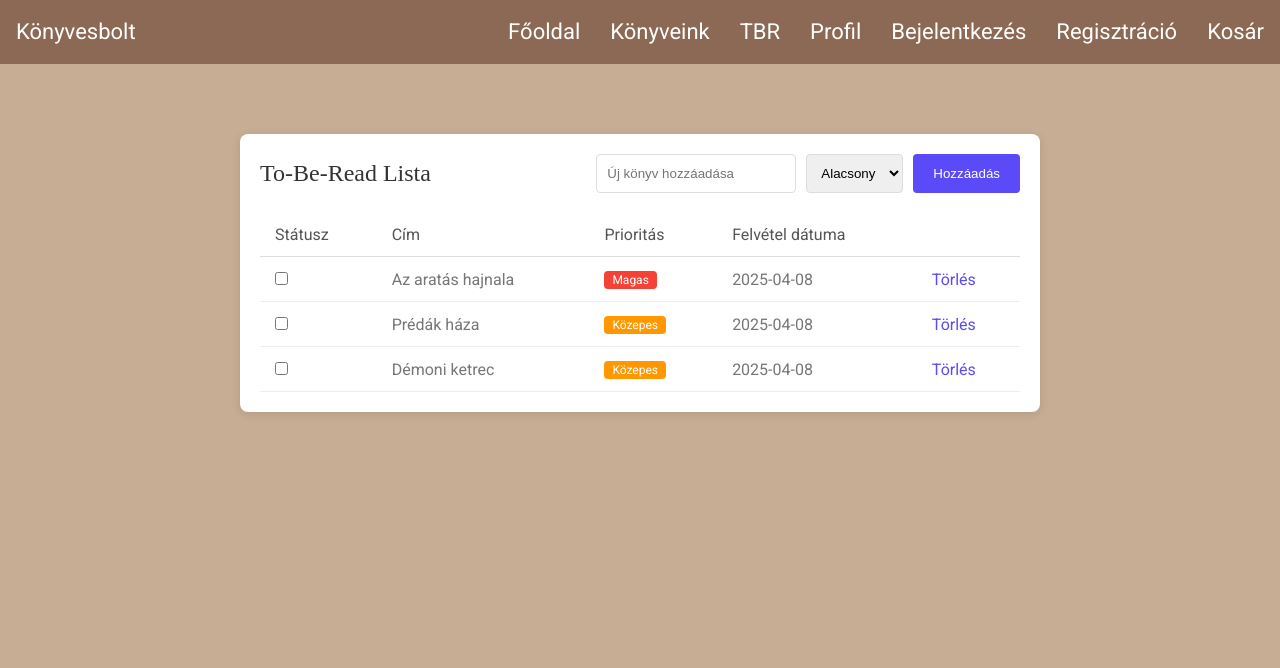
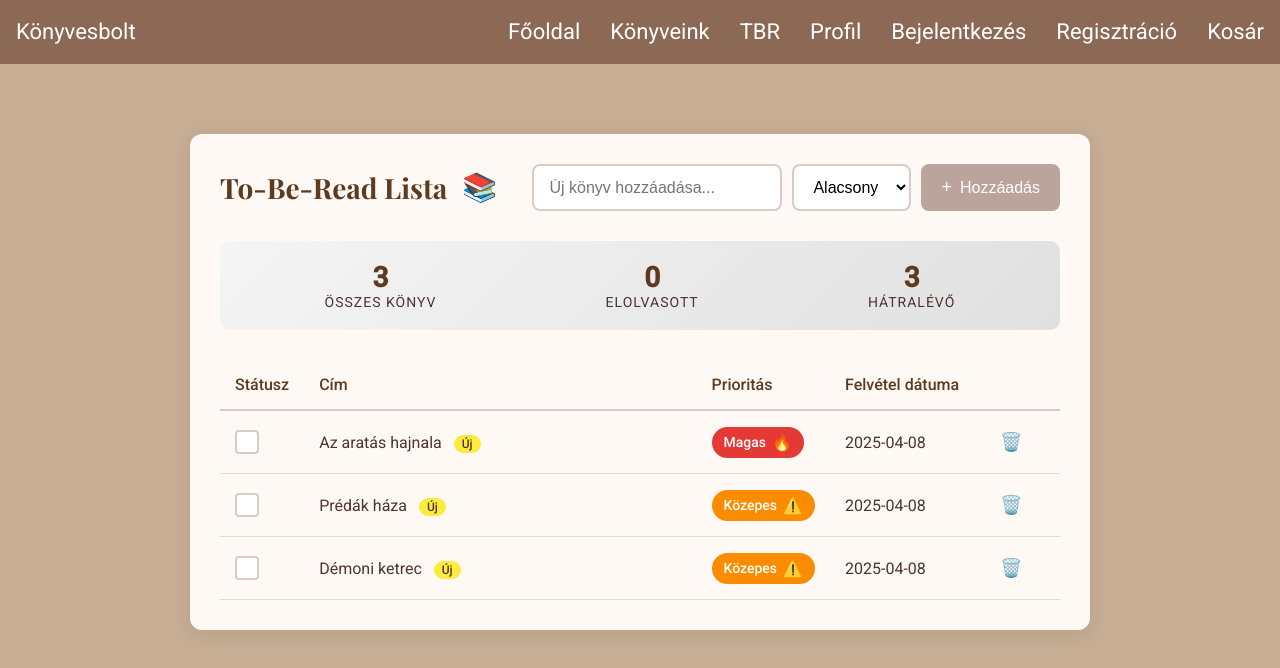
Before and after one commit to Depphead18/konyv-webshop, an Angular app: page /tbr in a window 1280 px wide. Shown: the top 668 px of the page. Built offline with nearby package versions, Linux system fonts and the light colour scheme.

Commit message:
tbr lista kiegeszites

```diff
--- a/src/app/pages/tasks/tbr.component.html
+++ b/src/app/pages/tasks/tbr.component.html
@@ -1,35 +1,84 @@
 <main>
     <div class="container" style="margin-top: 50px;">
         <div class="header">
-            <h2>{{ title }}</h2>
+            <div class="title-container">
+                <h2>{{ title }}</h2>
+                <div class="book-icon">📚</div>
+            </div>
             <div class="input-group">
-                <input type="text" placeholder="Új könyv hozzáadása" [(ngModel)]="newBookName">
+                <input type="text" placeholder="Új könyv hozzáadása..." [(ngModel)]="newBookName"
+                       (keyup.enter)="addBook()">
                 <select [(ngModel)]="newBookPriority">
-                    <option value="Magas">Magas</option>
-                    <option value="Közepes">Közepes</option>
-                    <option value="Alacsony">Alacsony</option>
+                    <option *ngFor="let priority of priorities" [value]="priority">
+                        {{ priority }}
+                    </option>
                 </select>
-                <button (click)="addBook()">Hozzáadás</button>
+                <button (click)="addBook()" [disabled]="!newBookName.trim()">
+                    <span class="plus-icon">+</span> Hozzáadás
+                </button>
+            </div>
+        </div>
+
+        <div class="stats">
+            <div class="stat-item">
+                <span class="stat-number">{{ getTotalBooks() }}</span>
+                <span class="stat-label">Összes könyv</span>
+            </div>
+            <div class="stat-item">
+                <span class="stat-number">{{ getCompletedBooks() }}</span>
+                <span class="stat-label">Elolvasott</span>
+            </div>
+            <div class="stat-item">
+                <span class="stat-number">{{ getPendingBooks() }}</span>
+                <span class="stat-label">Hátralévő</span>
             </div>
         </div>
 
         <table>
             <thead>
                 <tr>
-                    <th>Státusz</th>
+                    <th width="60px">Státusz</th>
                     <th>Cím</th>
-                    <th>Prioritás</th>
-                    <th>Felvétel dátuma</th>
-                    <th></th>
+                    <th width="120px">Prioritás</th>
+                    <th width="150px">Felvétel dátuma</th>
+                    <th width="80px"></th>
                 </tr>
             </thead>
             <tbody>
-                    <tr *ngFor="let konyv of konyvek; trackBy: trackById">
-                    <td><input type="checkbox" [checked]="konyv.completed" (change)="toggleBookCompletion(konyv)"></td>
-                    <td [class.completed]="konyv.completed" [appCustomColor]="konyv.completed" appHighlightOnHover>{{ konyv.title }}</td>
-                    <td><span class="priority {{ konyv.priority.toLowerCase() }}">{{ konyv.priority }}</span></td>
+                <tr *ngFor="let konyv of konyvek; trackBy: trackById"
+                    [class.completed-row]="konyv.completed">
+                    <td>
+                        <label class="checkbox-container">
+                            <input type="checkbox" [checked]="konyv.completed"
+                                   (change)="toggleBookCompletion(konyv)">
+                            <span class="checkmark"></span>
+                        </label>
+                    </td>
+                    <td [class.completed]="konyv.completed"
+                        [appCustomColor]="konyv.completed"
+                        appHighlightOnHover>
+                        {{ konyv.title }}
+                        <span *ngIf="isNew(konyv)" class="new-badge">Új</span>
+                    </td>
+                    <td>
+                        <span class="priority {{ konyv.priority.toLowerCase() }}">
+                            {{ konyv.priority }}
+                            <span class="priority-icon">
+                                {{ getPriorityIcon(konyv.priority) }}
+                            </span>
+                        </span>
+                    </td>
                     <td>{{ konyv.dueDate | dateFormatter }}</td>
-                    <td><a href="#" class="edit-link">Törlés</a></td>
+                    <td>
+                        <button class="delete-btn" (click)="deleteBook(konyv.id)">
+                            <span class="trash-icon">🗑️</span>
+                        </button>
+                    </td>
+                </tr>
+                <tr *ngIf="konyvek.length === 0">
+                    <td colspan="5" class="empty-message">
+                        Nincsenek könyvek a listában. Adj hozzá újat!
+                    </td>
                 </tr>
             </tbody>
         </table>
--- a/src/app/pages/tasks/tbr.component.scss
+++ b/src/app/pages/tasks/tbr.component.scss
@@ -1,132 +1,304 @@
-$primary-color: #8b4513;
-$secondary-color: #CBBEB3;
-$text-color: #333;
-$background-color: #fff;
-$button-color: #C6AD94;
+@import url('https://fonts.googleapis.com/css2?family=Playfair+Display:wght@400;700&family=Roboto:wght@300;400;500&display=swap');
 
-
+$primary-color: #5e3a1f;
+$secondary-color: #d7ccc8;
+$accent-color: #8d6e63;
+$text-color: #4e342e;
+$light-text: #efebe9;
+$background-color: #fff9f6;
+$button-color: #a1887f;
+$completed-color: #81c784;
 
 .container {
-    max-width: 800px;
+    max-width: 900px;
     margin: 0 auto;
-    background-color: #fff;
-    border-radius: 8px;
-    box-shadow: 0 2px 10px rgba(0, 0, 0, 0.1);
-    padding: 20px;
+    background-color: $background-color;
+    border-radius: 12px;
+    box-shadow: 0 4px 20px rgba(0, 0, 0, 0.08);
+    padding: 30px;
+    font-family: 'Roboto', sans-serif;
 }
 
 .header {
     display: flex;
     justify-content: space-between;
     align-items: center;
-    margin-bottom: 20px;
+    margin-bottom: 30px;
+    flex-wrap: wrap;
+    gap: 20px;
 
-
-  }
+    .title-container {
+        display: flex;
+        align-items: center;
+        gap: 15px;
 
         h2 {
             margin: 0;
-    color: #333;
-    font-family: serif;
-    font-weight: normal;
+            color: $primary-color;
+            font-family: 'Playfair Display', serif;
+            font-size: 28px;
+            font-weight: 700;
+        }
+
+        .book-icon {
+            font-size: 28px;
+            color: $accent-color;
+        }
+    }
 }
 
 .input-group {
     display: flex;
     gap: 10px;
-  }
+    flex-wrap: wrap;
 
     input[type="text"] {
-    padding: 10px;
-    border: 1px solid #ddd;
-    border-radius: 4px;
+        padding: 12px 15px;
+        border: 2px solid $secondary-color;
+        border-radius: 8px;
         flex-grow: 1;
-    min-width: 200px;
+        min-width: 250px;
+        font-size: 16px;
+        transition: border-color 0.3s;
+
+        &:focus {
+            border-color: $accent-color;
+            outline: none;
+        }
     }
 
     select {
-    padding: 10px;
-    border: 1px solid #ddd;
-    border-radius: 4px;
+        padding: 12px 15px;
+        border: 2px solid $secondary-color;
+        border-radius: 8px;
+        font-size: 16px;
+        background-color: white;
+        cursor: pointer;
     }
 
     button {
-    background-color: #5a4af7;
+        background-color: $accent-color;
         color: white;
         border: none;
-    border-radius: 4px;
-    padding: 10px 20px;
+        border-radius: 8px;
+        padding: 12px 20px;
         cursor: pointer;
+        font-size: 16px;
+        font-weight: 500;
+        transition: background-color 0.3s;
+        display: flex;
+        align-items: center;
+        gap: 8px;
+
+        &:hover {
+            background-color: darken($accent-color, 10%);
+        }
+
+        &:disabled {
+            background-color: lighten($accent-color, 20%);
+            cursor: not-allowed;
+        }
+
+        .plus-icon {
+            font-size: 18px;
+        }
+    }
+}
+
+.stats {
+    display: flex;
+    justify-content: space-around;
+    margin-bottom: 30px;
+    background: linear-gradient(135deg, #f5f5f5 0%, #e0e0e0 100%);
+    padding: 20px;
+    border-radius: 10px;
+
+    .stat-item {
+        display: flex;
+        flex-direction: column;
+        align-items: center;
+
+        .stat-number {
+            font-size: 28px;
+            font-weight: 700;
+            color: $primary-color;
+        }
+
+        .stat-label {
+            font-size: 14px;
+            color: $text-color;
+            text-transform: uppercase;
+            letter-spacing: 1px;
+        }
+    }
 }
 
 table {
     width: 100%;
     border-collapse: collapse;
-  }
 
     th {
         text-align: left;
-    padding: 12px 15px;
-    border-bottom: 1px solid #ddd;
-    color: #555;
-    font-weight: normal;
+        padding: 15px;
+        border-bottom: 2px solid $secondary-color;
+        color: $primary-color;
+        font-weight: 500;
+        font-size: 16px;
     }
 
     td {
-    padding: 12px 15px;
-    border-bottom: 1px solid #eee;
-    color: #767676;
+        padding: 15px;
+        border-bottom: 1px solid lighten($secondary-color, 5%);
+        color: $text-color;
+        transition: background-color 0.2s;
+    }
+
+    .completed-row {
+        background-color: rgba($completed-color, 0.1);
+
+        td {
+            color: lighten($text-color, 30%);
+        }
+    }
+
+    .empty-message {
+        text-align: center;
+        padding: 30px;
+        color: lighten($text-color, 20%);
+        font-style: italic;
+    }
+}
+
+.checkbox-container {
+    display: block;
+    position: relative;
+    cursor: pointer;
+    height: 24px;
+    width: 24px;
+
+    input {
+        position: absolute;
+        opacity: 0;
+        cursor: pointer;
+        height: 0;
+        width: 0;
+    }
+
+    .checkmark {
+        position: absolute;
+        top: 0;
+        left: 0;
+        height: 24px;
+        width: 24px;
+        background-color: white;
+        border: 2px solid $secondary-color;
+        border-radius: 4px;
+        transition: all 0.3s;
+
+        &:after {
+            content: "";
+            position: absolute;
+            display: none;
+            left: 8px;
+            top: 4px;
+            width: 5px;
+            height: 10px;
+            border: solid white;
+            border-width: 0 2px 2px 0;
+            transform: rotate(45deg);
+        }
+    }
+
+    input:checked ~ .checkmark {
+        background-color: $completed-color;
+        border-color: $completed-color;
+
+        &:after {
+            display: block;
+        }
+    }
 }
 
 .priority {
-    display: inline-block;
-    padding: 2px 8px;
-    border-radius: 4px;
-    font-size: 12px;
+    display: inline-flex;
+    align-items: center;
+    gap: 6px;
+    padding: 6px 12px;
+    border-radius: 20px;
+    font-size: 14px;
     color: white;
+    font-weight: 500;
+
+    .priority-icon {
+        font-size: 16px;
     }
 
-  .magas {
-    background-color: #f44336;
+    &.magas {
+        background-color: #e53935;
     }
 
-  .közepes {
-    background-color: #ff9800;
+    &.közepes {
+        background-color: #fb8c00;
     }
 
-  .alacsony {
-    background-color: #4caf50;
+    &.alacsony {
+        background-color: #43a047;
     }
-
-  .edit-link {
-    color: #5a4af7;
-    text-decoration: none;
-  }
-
-  .edit-link:hover {
-    text-decoration: underline;
 }
 
 .completed {
     text-decoration: line-through;
-    color: white;
+    color: lighten($text-color, 40%);
 }
 
-  @media (max-width: 576px) {
+.new-badge {
+    background-color: #ffeb3b;
+    color: $text-color;
+    padding: 2px 8px;
+    border-radius: 10px;
+    font-size: 12px;
+    margin-left: 8px;
+    font-weight: 500;
+}
+
+.delete-btn {
+    background: none;
+    border: none;
+    cursor: pointer;
+    padding: 5px;
+    color: #e53935;
+    transition: transform 0.2s;
+
+    &:hover {
+        transform: scale(1.1);
+    }
+
+    .trash-icon {
+        font-size: 18px;
+    }
+}
+
+@media (max-width: 768px) {
     .header {
         flex-direction: column;
-      align-items: flex-start;
-      gap: 20px;
+        align-items: stretch;
     }
 
     .input-group {
         flex-direction: column;
-      width: 100%;
-    }
 
-    .input-group input[type="text"],
-    .input-group select,
-    .input-group button {
+        input, select, button {
             width: 100%;
         }
     }
+
+    .stats {
+        flex-direction: column;
+        gap: 20px;
+    }
+
+    table {
+        display: block;
+        overflow-x: auto;
+    }
+}
--- a/src/app/pages/tasks/tbr.component.ts
+++ b/src/app/pages/tasks/tbr.component.ts
@@ -5,29 +5,28 @@ import { DateFormatterPipe } from '../../shared/pipes/date.pipe';
 import { CustomTextColor } from '../../shared/directives/custom-text-color.directive';
 import { HighlightOnHoverDirective } from '../../shared/directives/appHighlightOnHover';
 
-
 export interface TBR {
   id: number;
   title: string;
   completed: boolean;
   priority: 'Magas' | 'Közepes' | 'Alacsony';
   dueDate: string;
+  addedDate: string;
 }
 
 @Component({
   selector: 'app-tbr',
-  imports: [FormsModule, CommonModule, DateFormatterPipe, CustomTextColor, HighlightOnHoverDirective ],
+  imports: [FormsModule, CommonModule, DateFormatterPipe, CustomTextColor, HighlightOnHoverDirective],
   templateUrl: './tbr.component.html',
   styleUrl: './tbr.component.scss',
   standalone: true
 })
-
 export class TBRComponent implements OnInit {
   @Input() title: string = 'To-Be-Read Lista';
   @Output() bookAdded = new EventEmitter<TBR>();
 
   newBookName: string = '';
-  newAuthor: string = '';
+  priorities: ('Magas' | 'Közepes' | 'Alacsony')[] = ['Magas', 'Közepes', 'Alacsony'];
   newBookPriority: 'Magas' | 'Közepes' | 'Alacsony' = 'Alacsony';
 
   konyvek: TBR[] = [
@@ -36,21 +35,24 @@ export class TBRComponent implements OnInit {
       title: 'Az aratás hajnala',
       completed: false,
       priority: 'Magas',
-      dueDate: new Date().toISOString()
+      dueDate: new Date().toISOString(),
+      addedDate: new Date().toISOString()
     },
     {
       id: 2,
       title: 'Prédák háza',
       completed: false,
       priority: 'Közepes',
-      dueDate: new Date().toISOString()
+      dueDate: new Date().toISOString(),
+      addedDate: new Date().toISOString()
     },
     {
       id: 3,
       title: 'Démoni ketrec',
       completed: false,
       priority: 'Közepes',
-      dueDate: new Date().toISOString()
+      dueDate: new Date().toISOString(),
+      addedDate: new Date().toISOString()
     }
   ];
 
@@ -67,21 +69,23 @@ export class TBRComponent implements OnInit {
 
   addBook(): void {
     if (this.newBookName.trim()) {
-      const dueDate = new Date();
-      dueDate.setDate(dueDate.getDate());
-
       const newBook: TBR = {
-        id: this.konyvek.length + 1,
+        id: Date.now(), // Use timestamp for unique ID
         title: this.newBookName.trim(),
         completed: false,
         priority: this.newBookPriority,
-        dueDate: dueDate.toISOString()
+        dueDate: new Date().toISOString(),
+        addedDate: new Date().toISOString()
       };
 
-      this.konyvek.push(newBook);
+      this.konyvek.unshift(newBook); // Add to beginning of array
       this.bookAdded.emit(newBook);
       this.newBookName = '';
     }
+  }
+
+  deleteBook(id: number): void {
+    this.konyvek = this.konyvek.filter(konyv => konyv.id !== id);
   }
 
   toggleBookCompletion(konyv: TBR): void {
@@ -91,4 +95,32 @@ export class TBRComponent implements OnInit {
   trackById(index: number, item: TBR): number {
     return item.id;
   }
+
+  getTotalBooks(): number {
+    return this.konyvek.length;
+  }
+
+  getCompletedBooks(): number {
+    return this.konyvek.filter(konyv => konyv.completed).length;
+  }
+
+  getPendingBooks(): number {
+    return this.konyvek.filter(konyv => !konyv.completed).length;
+  }
+
+  getPriorityIcon(priority: string): string {
+    switch(priority) {
+      case 'Magas': return '🔥';
+      case 'Közepes': return '⚠️';
+      case 'Alacsony': return '🌿';
+      default: return '';
+    }
+  }
+
+  isNew(konyv: TBR): boolean {
+    const addedDate = new Date(konyv.addedDate);
+    const now = new Date();
+    const diffDays = Math.floor((now.getTime() - addedDate.getTime()) / (1000 * 60 * 60 * 24));
+    return diffDays < 3; // New if added in last 3 days
+  }
 }
```
Lines whose indentation alone changed are shown as unchanged.
